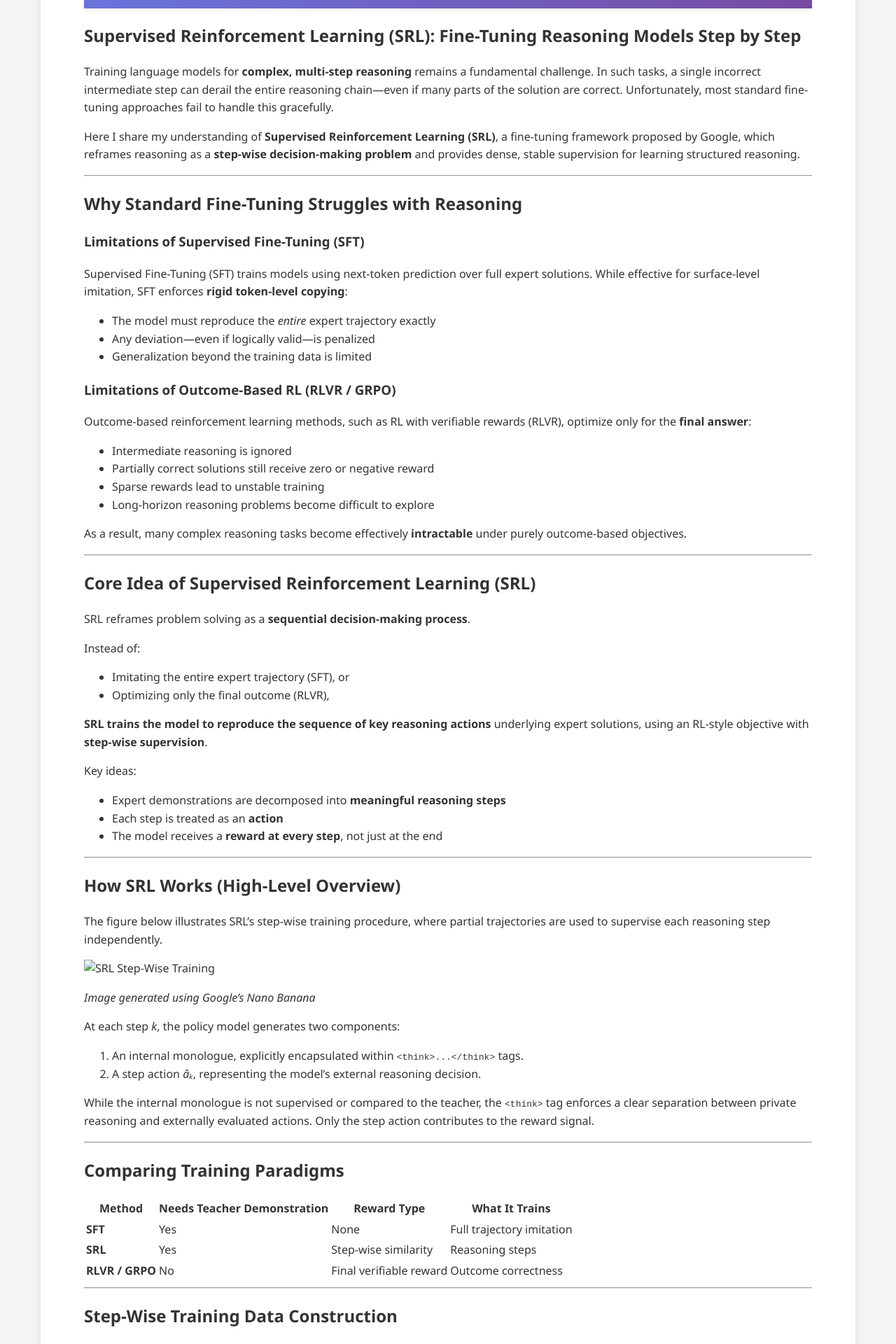
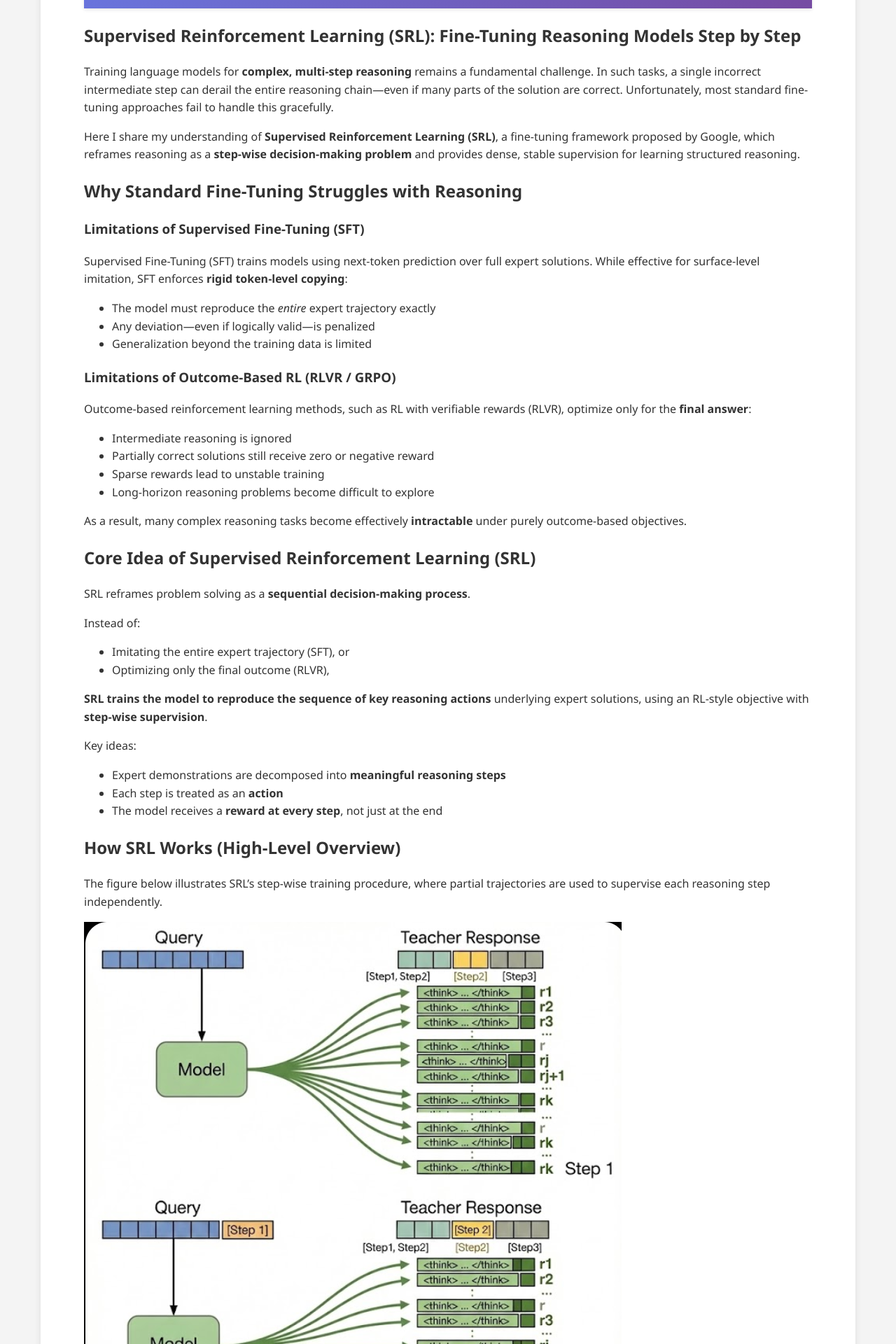
Before and after one commit to s23deepak/s23deepak.github.io, a Jekyll site: the page built from _posts/2025-12-22-my-understanding-of-supervised-reinforcement-learning.md, in a window 1280 px wide. Shown: the part 449-2369 px from the top of the page at 70% size. Built offline with Jekyll 4.4.1, drawn with Linux system fonts in a browser that asks for light colours; our own code applies the rules of GitHub Pages for plain Markdown files.

````diff
--- a/_posts/2025-12-22-my-understanding-of-supervised-reinforcement-learning.md
+++ b/_posts/2025-12-22-my-understanding-of-supervised-reinforcement-learning.md
@@ -4,7 +4,6 @@ Training language models for **complex, multi-step reasoning** remains a fundame
 
 Here I share my understanding of **Supervised Reinforcement Learning (SRL)**, a fine-tuning framework proposed by Google, which reframes reasoning as a **step-wise decision-making problem** and provides dense, stable supervision for learning structured reasoning.
 
----
 
 ## Why Standard Fine-Tuning Struggles with Reasoning
 
@@ -27,7 +26,6 @@ Outcome-based reinforcement learning methods, such as RL with verifiable rewards
 
 As a result, many complex reasoning tasks become effectively **intractable** under purely outcome-based objectives.
 
----
 
 ## Core Idea of Supervised Reinforcement Learning (SRL)
 
@@ -44,13 +42,12 @@ Key ideas:
 - Each step is treated as an **action**
 - The model receives a **reward at every step**, not just at the end
 
----
 
 ## How SRL Works (High-Level Overview)
 
 The figure below illustrates SRL's step-wise training procedure, where partial trajectories are used to supervise each reasoning step independently.
 
-![SRL Step-Wise Training](../assets/images/SRL%20step-wise.png)
+![SRL Step-Wise Training](/assets/images/SRL%20step-wise.png)
 
 *Image generated using Google's Nano Banana*
 
@@ -61,7 +58,6 @@ At each step *k*, the policy model generates two components:
 
 While the internal monologue is not supervised or compared to the teacher, the `<think>` tag enforces a clear separation between private reasoning and externally evaluated actions. Only the step action contributes to the reward signal.
 
----
 
 ## Comparing Training Paradigms
 
@@ -71,7 +67,6 @@ While the internal monologue is not supervised or compared to the teacher, the `
 | **SRL** | Yes | Step-wise similarity | Reasoning steps |
 | **RLVR / GRPO** | No | Final verifiable reward | Outcome correctness |
 
----
 
 ## Step-Wise Training Data Construction
 
@@ -88,7 +83,6 @@ The model is trained to predict: **y_step_k**
 
 This transforms a single expert solution into many training examples that teach the model how to proceed correctly from different intermediate states.
 
----
 
 ## Supervising Reasoning Steps (Not Final Answers)
 
@@ -111,7 +105,6 @@ The model generates:
 Only the action is compared with the teacher's action.
 The internal reasoning remains free and unsupervised.
 
----
 
 ## Step-Wise Reward via Sequence Similarity
 
@@ -145,7 +138,6 @@ r(ŷ, y) = R(ŷ, y)   if output follows format
         = -1        otherwise
 ```
 
----
 
 ## Dynamic Sampling for SRL
 
@@ -159,7 +151,6 @@ std({r₁, r₂, ...}) > ε
 
 This ensures training focuses on examples that meaningfully distinguish correct and incorrect reasoning behavior.
 
----
 
 ## Practical Insights from the Authors
 
@@ -174,7 +165,6 @@ In some tasks, multiple reasoning orders may be logically valid (e.g., A → B
 - Using **answer augmentation**, where multiple teacher trajectories are generated per step, further improves robustness
 - The reward is taken as the **maximum similarity score across teacher variants**, allowing flexibility in reasoning order
 
----
 
 ### Combining Intermediate and Final Rewards
 
@@ -186,7 +176,6 @@ The authors explored combining step-wise SRL rewards with final outcome rewards
 
 This staged strategy avoids instability while preserving both step-wise correctness and goal achievement.
 
----
 
 ## Key Takeaways
 
````
Also changed, not shown: 2 other files.
